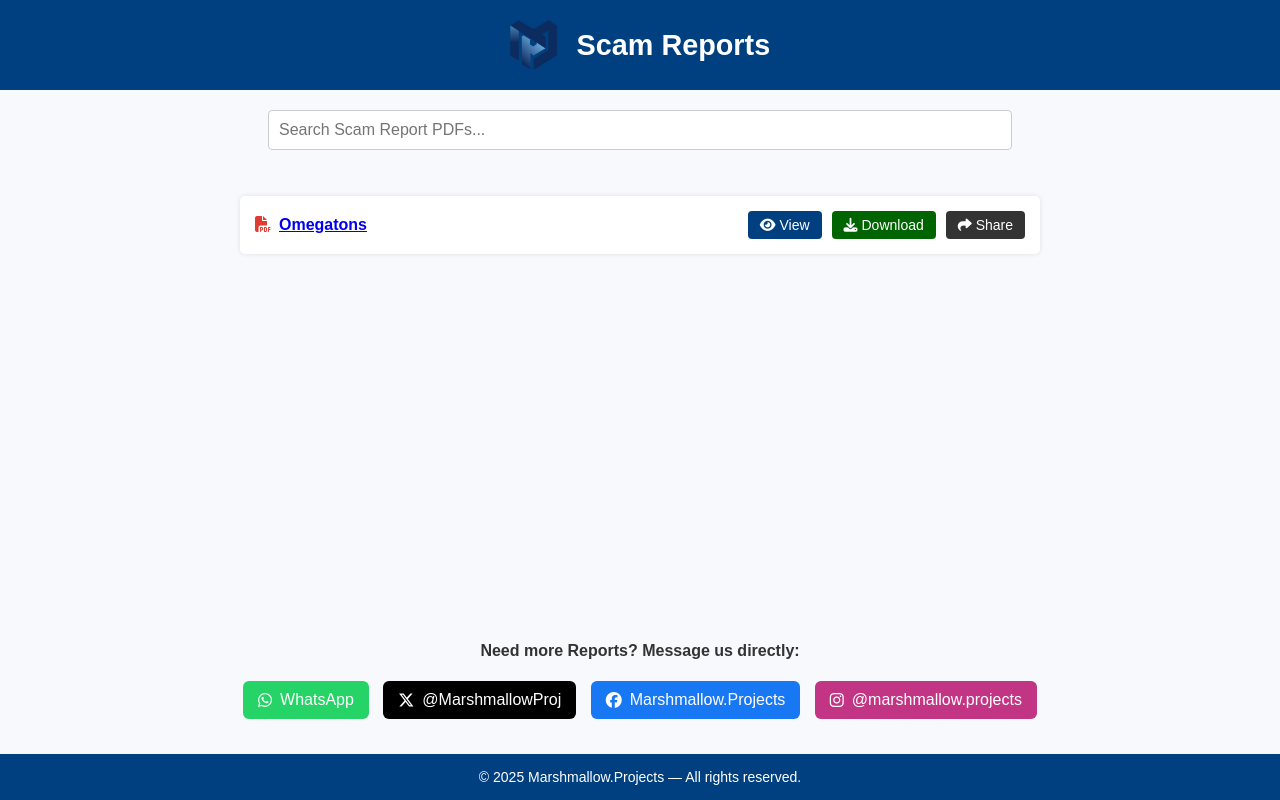
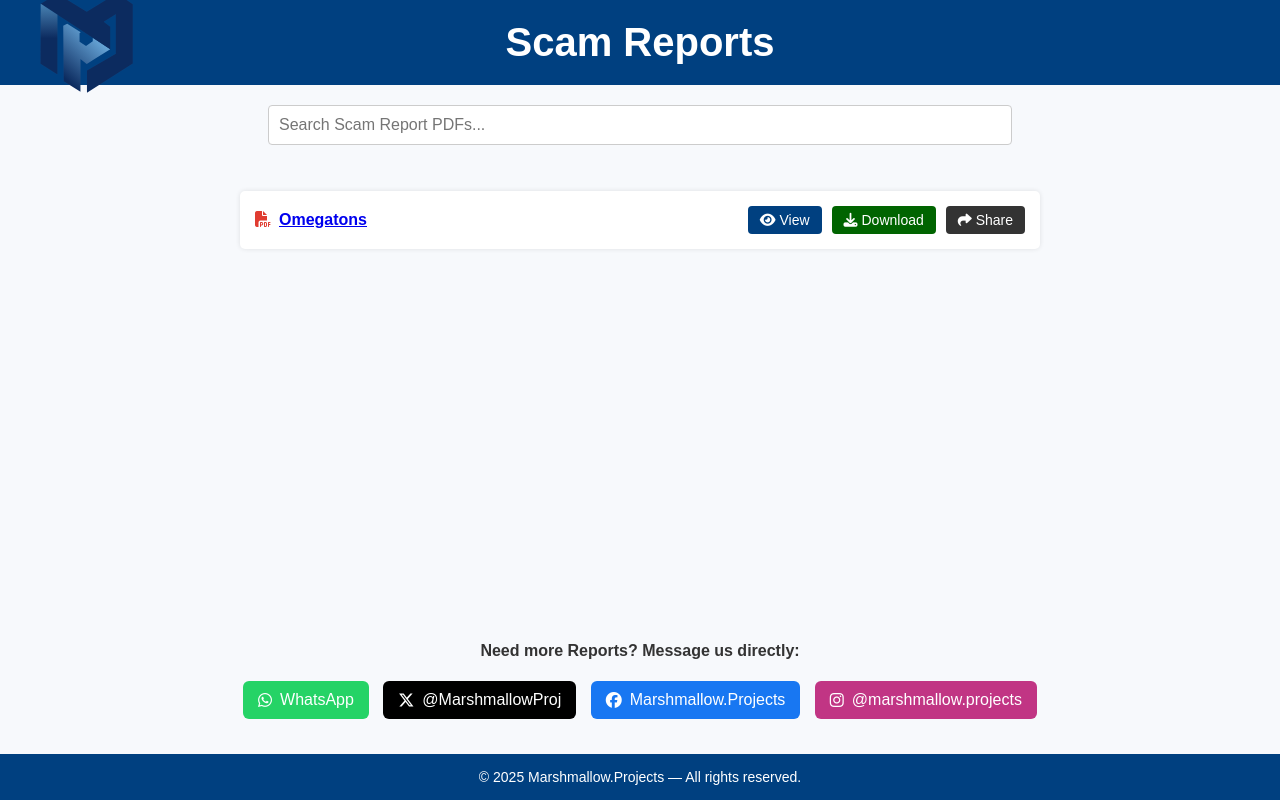
Before and after one commit to Marshmallow-Projects/Scam-Buster, a plain HTML site: page index.html in a window 1280 px wide. Drawn offline with Linux system fonts and the light colour scheme.

Commit message:
Update index.html

```diff
--- a/index.html
+++ b/index.html
@@ -30,18 +30,15 @@
       align-items: center;
       justify-content: center;
       gap: 20px;
-      flex-wrap: wrap;
+      flex-wrap: nowrap;
+      position: relative;
     }
 
     header img {
-      height: 50px;
+      height: 100px;
       width: auto;
-    }
-
-    header h1 {
-      margin: 0;
-      font-size: 1.8rem;
-      text-align: center;
+      position: absolute;
+      left: 40px;
     }
 
     @media (max-width: 600px) {
@@ -60,8 +57,10 @@
     }
 
     h1 {
-      margin: 20px 0 10px;
+      margin: 0;
       text-align: center;
+      flex-grow: 1;
+      font-size: 2.5rem;
     }
 
     .search-container {
```
